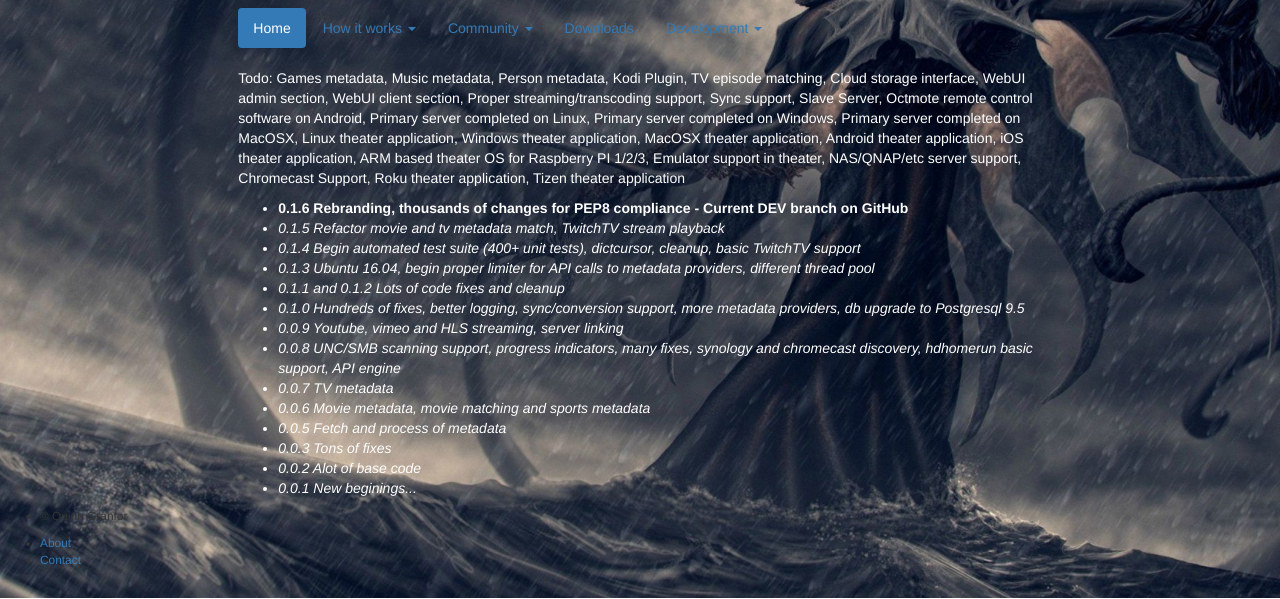
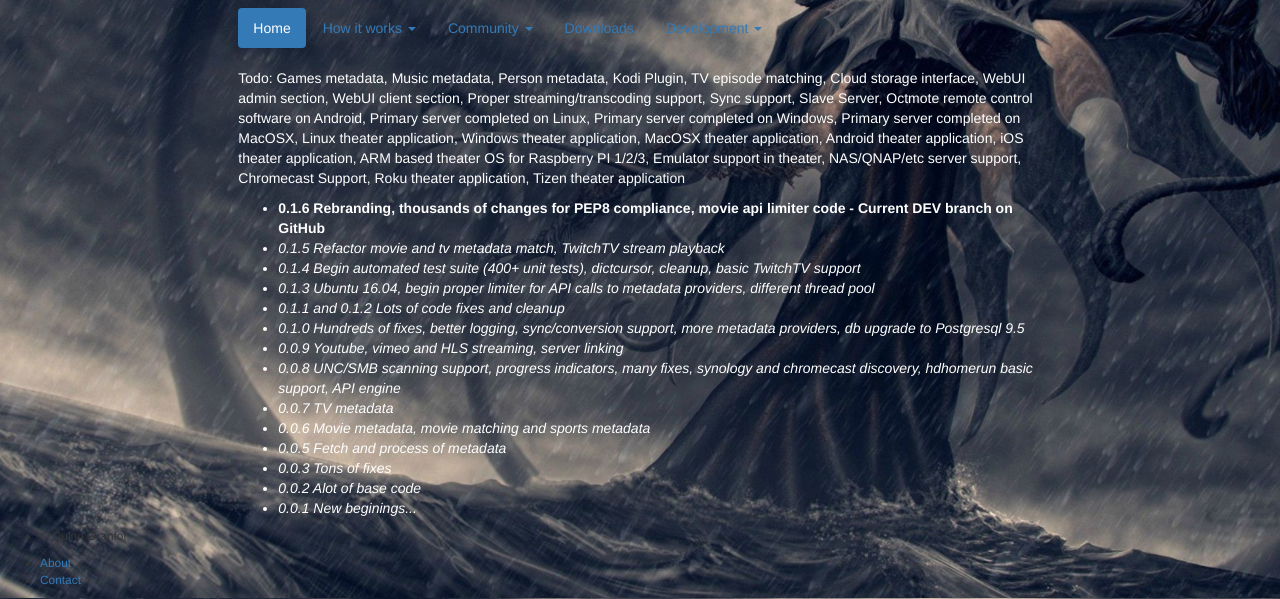
Before and after one commit to MediaKraken/MediaKraken_Website, a plain HTML site: page roadmap.html in a window 1280 px wide. Shown: the part 202-801 px from the top of the page. Drawn offline with nearby package versions, Linux system fonts and the light colour scheme.

Commit message:
limiter note

```diff
--- a/roadmap.html
+++ b/roadmap.html
@@ -28,7 +28,7 @@
     <div class="col-sm-8 col-sm-offset-2">
         <p style="color:white;">Todo: Games metadata, Music metadata, Person metadata, Kodi Plugin, TV episode matching, Cloud storage interface, WebUI admin section, WebUI client section, Proper streaming/transcoding support, Sync support, Slave Server, Octmote remote control software on Android, Primary server completed on Linux, Primary server completed on Windows, Primary server completed on MacOSX, Linux theater application, Windows theater application, MacOSX theater application, Android theater application, iOS theater application, ARM based theater OS for Raspberry PI 1/2/3, Emulator support in theater, NAS/QNAP/etc server support, Chromecast Support, Roku theater application, Tizen theater application</p>
         <ul style="color:white;">
-        <li><b>0.1.6 Rebranding, thousands of changes for PEP8 compliance - Current DEV branch on GitHub</b>
+        <li><b>0.1.6 Rebranding, thousands of changes for PEP8 compliance, movie api limiter code - Current DEV branch on GitHub</b>
         <li><i>0.1.5 Refactor movie and tv metadata match, TwitchTV stream playback
         <li>0.1.4 Begin automated test suite (400+ unit tests), dictcursor, cleanup, basic TwitchTV support
         <li>0.1.3 Ubuntu 16.04, begin proper limiter for API calls to metadata providers, different thread pool
```
